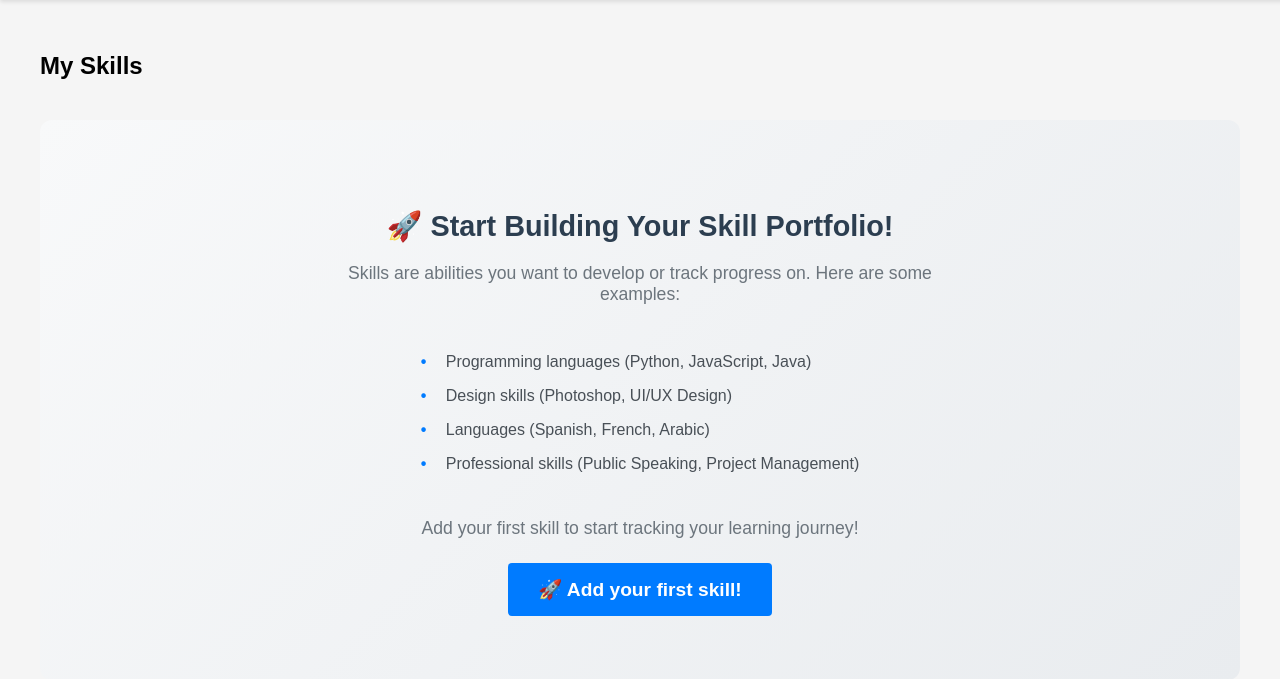
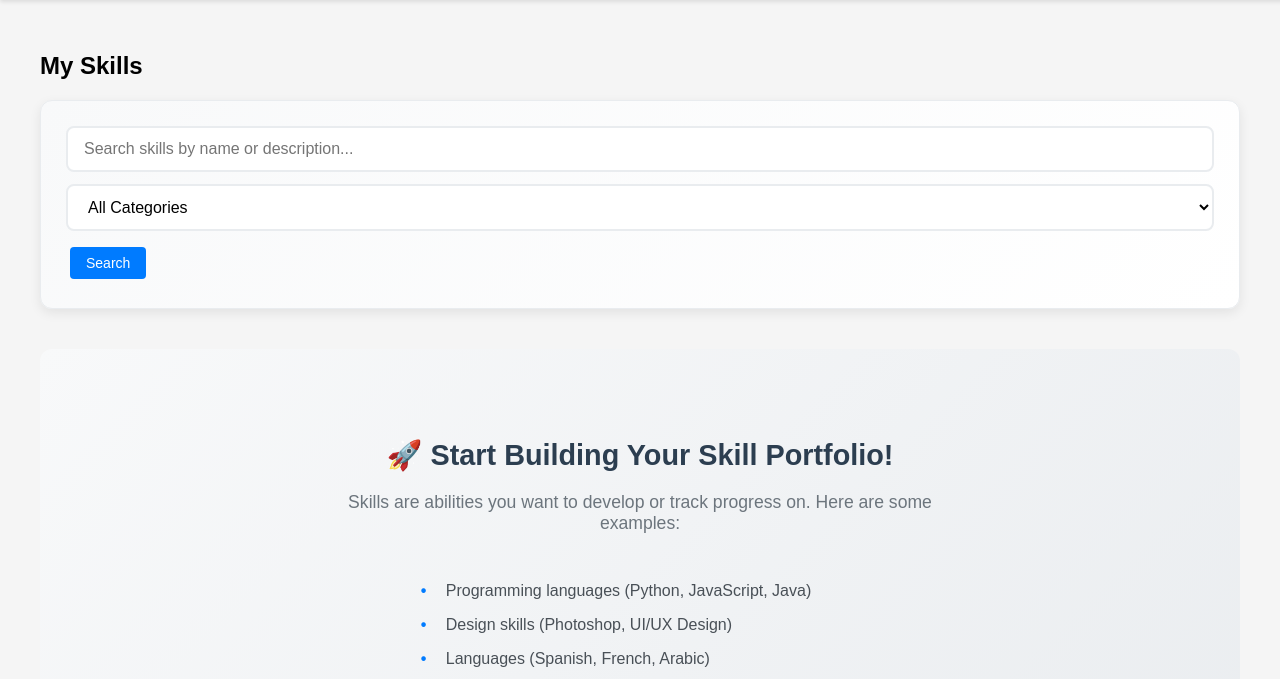
Before and after one commit to hayat-hani/Capstone-Project, a Django app: page /skills/ in a window 1280 px wide. Shown: the part 80-759 px from the top of the page. Run offline with Django 5.2, Linux system fonts and the light colour scheme; a user stored in the database is signed in; data that the repository does not hold is empty.

Commit message:
Added a search functionality

```diff
--- a/main_app/static/css/base.css
+++ b/main_app/static/css/base.css
@@ -705,3 +705,69 @@ body {
       from { opacity: 0; transform: translateY(-10px); }
       to { opacity: 1; transform: translateY(0); }
   }
+
+
+  /* search and filter styling */
+  .search-section {
+      margin: 20px 0;
+      padding: 25px;
+      background: linear-gradient(135deg, #f8f9fa 0%, #ffffff 100%);
+      border-radius: 12px;
+      box-shadow: 0 4px 12px rgba(0,0,0,0.08);
+      border: 1px solid #e9ecef;
+  }
+
+  .search-form {
+      margin: 0;
+  }
+
+  .search-inputs {
+      display: flex;
+      gap: 12px;
+      align-items: center;
+      flex-wrap: wrap;
+  }
+
+  .search-input {
+      flex: 1;
+      min-width: 280px;
+      padding: 12px 16px;
+      border: 2px solid #e9ecef;
+      border-radius: 8px;
+      font-size: 16px;
+      transition: border-color 0.3s ease, box-shadow 0.3s ease;
+      background: white;
+  }
+
+  .search-input:focus {
+      outline: none;
+      border-color: #007bff;
+      box-shadow: 0 0 0 3px rgba(0,123,255,0.1);
+  }
+
+  .filter-select {
+      padding: 12px 16px;
+      border: 2px solid #e9ecef;
+      border-radius: 8px;
+      background: white;
+      min-width: 160px;
+      font-size: 16px;
+      transition: border-color 0.3s ease;
+  }
+
+  .filter-select:focus {
+      outline: none;
+      border-color: #007bff;
+  }
+
+  @media (max-width: 768px) {
+      .search-inputs {
+          flex-direction: column;
+          align-items: stretch;
+      }
+
+      .search-input, .filter-select {
+          width: 100%;
+          margin-bottom: 10px;
+      }
+  }
--- a/main_app/templates/main_app/skills_list.html
+++ b/main_app/templates/main_app/skills_list.html
@@ -4,6 +4,24 @@
 <div class="list-container">
     <div class="list-header">
       <h2>My Skills</h2>
+    </div>
+    <!-- Search and Filter Section -->
+    <div class="search-section">
+        <form method="get" class="search-form">
+            <div class="search-inputs">
+                <input type="text" name="search" placeholder="Search skills by name or description..." value="{{ request.GET.search }}" class="search-input">
+                <select name="category" class="filter-select">
+                    <option value="">All Categories</option>
+                    {% for category in categories %}
+                        <option value="{{ category }}" {% if request.GET.category == category %}selected{% endif %}>{{ category }}</option>
+                    {% endfor %}
+                </select>
+                <button type="submit" class="btn-primary">Search</button>
+                {% if request.GET.search or request.GET.category %}
+                    <a href="{% url 'main_app:skills_list' %}" class="btn-secondary">Clear</a>
+                {% endif %}
+            </div>
+        </form>
     </div>
 {% if skills %}
   <a href="{% url 'main_app:skill_create' %}" class="btn-primary">Add New Skill</a>
--- a/main_app/views.py
+++ b/main_app/views.py
@@ -68,19 +68,56 @@ def home(request):
 def skills_list(request):
       if request.user.is_authenticated:
             skills = Skill.objects.filter(user=request.user)
+            # get search parameters
+            search_query = request.GET.get('search', '')
+            category_filter = request.GET.get('category', '')
+
+            # apply search filter
+            if search_query:
+                skills = skills.filter(
+                    models.Q(title__icontains=search_query) |
+                    models.Q(description__icontains=search_query)
+                )
+
+            # apply category filter
+            if category_filter:
+                skills = skills.filter(category=category_filter)
+
+            # Get unique categories for filter dropdown
+            categories = Skill.objects.filter(user=request.user).exclude(category__isnull=True).exclude(category='').values_list('category', flat=True).distinct()
+
             # to refresh the progress for all the skills
             for skill in skills:
                   skill.save()
-            return render(request, 'main_app/skills_list.html', {'skills': skills})
+            context = {
+              'skills': skills,
+              'categories': categories,
+              'search_query': search_query,
+              'category_filter': category_filter,
+            }
+            return render(request, 'main_app/skills_list.html', context)
       else:
             return redirect('main_app:login')
 
 def projects_list(request):
       if request.user.is_authenticated:
             projects = Project.objects.filter(user=request.user)
+            # Get search parameters
+            search_query = request.GET.get('search', '')
+
+            # Apply search filter
+            if search_query:
+                projects = projects.filter(
+                    models.Q(title__icontains=search_query) |
+                    models.Q(description__icontains=search_query)
+                )
             # to refresh the progress for all the projects
             for project in projects:
                   project.save()
+            context = {
+              'projects': projects,
+              'search_query': search_query,
+            }
             return render(request, 'main_app/projects_list.html', {'projects': projects})
       else:
             return redirect('main_app:login')
```
Also changed, not shown: main_app/templates/main_app/projects_list.html (+12 -0 lines).
